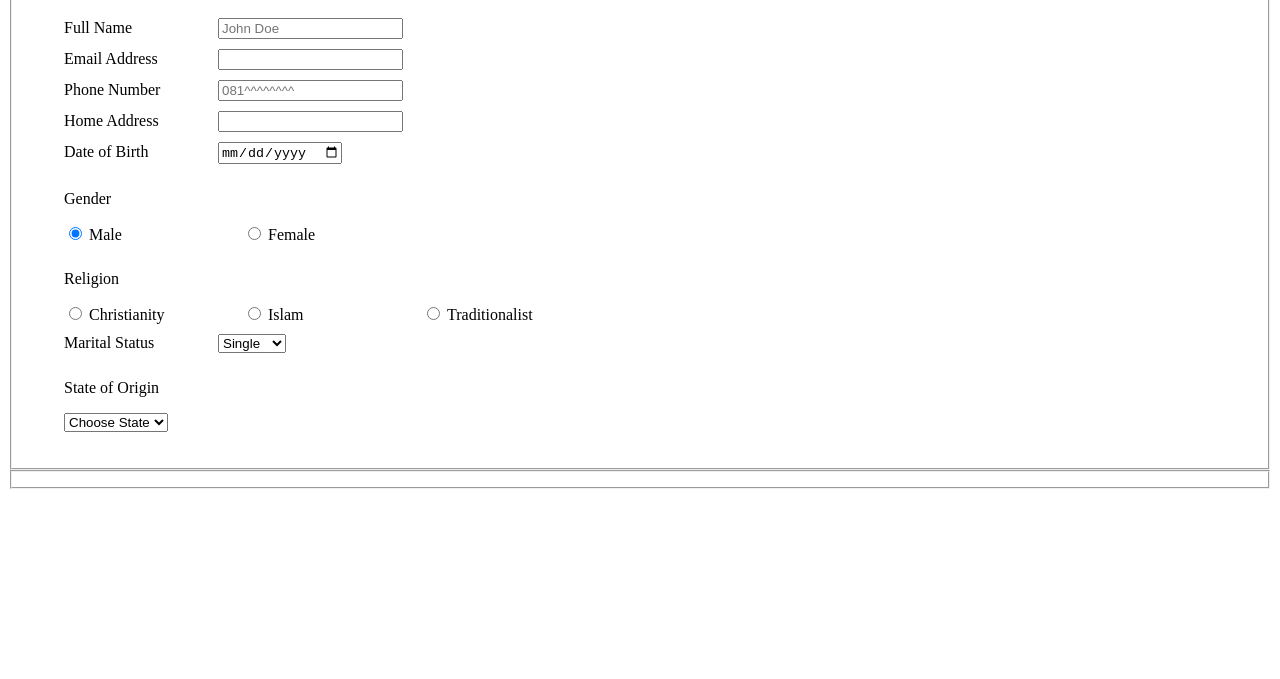
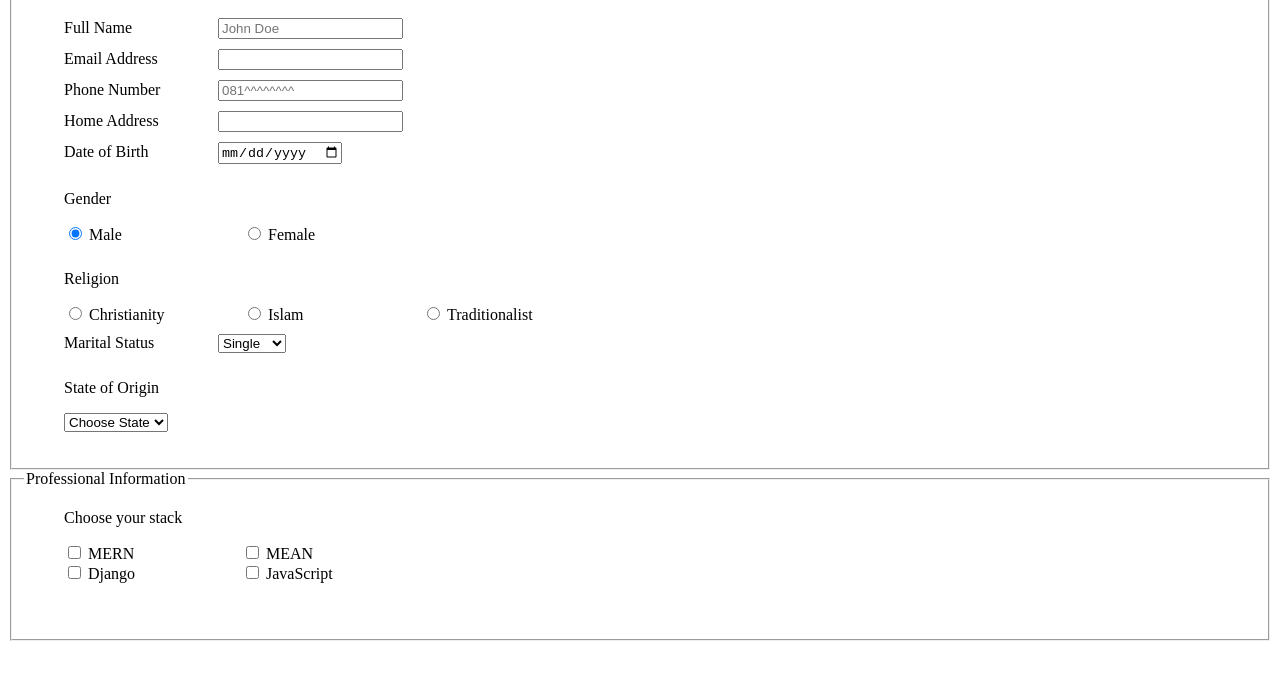
Before and after one commit to BlarQ/mar12wk2, a plain HTML site: page form.html in a window 1280 px wide. Shown: the part 101-780 px from the top of the page. Drawn offline with Linux system fonts and the light colour scheme.

Commit message:
feat: add form

```diff
--- a/form.html
+++ b/form.html
@@ -108,7 +108,29 @@
         </fieldset>
 
         <fieldset>
+            <legend>Professional Information</legend>
 
+            <ul>
+                <li>
+                    <p>Choose your stack</p>
+
+                    <input type="checkbox" name="stack" id="re">
+                    <label for="re">MERN</label>
+
+                    <input type="checkbox" name="stack" id="an">
+                    <label for="an">MEAN</label><br>
+
+                    <input type="checkbox" name="stack" id="dj">
+                    <label for="dj">Django</label>
+
+                    <input type="checkbox" name="stack" id="ja">
+                    <label for="ja">JavaScript</label>
+                </li>
+                <li>
+
+                </li>
+                <li></li>
+            </ul>
         </fieldset>
     </form>
 </body>
```
